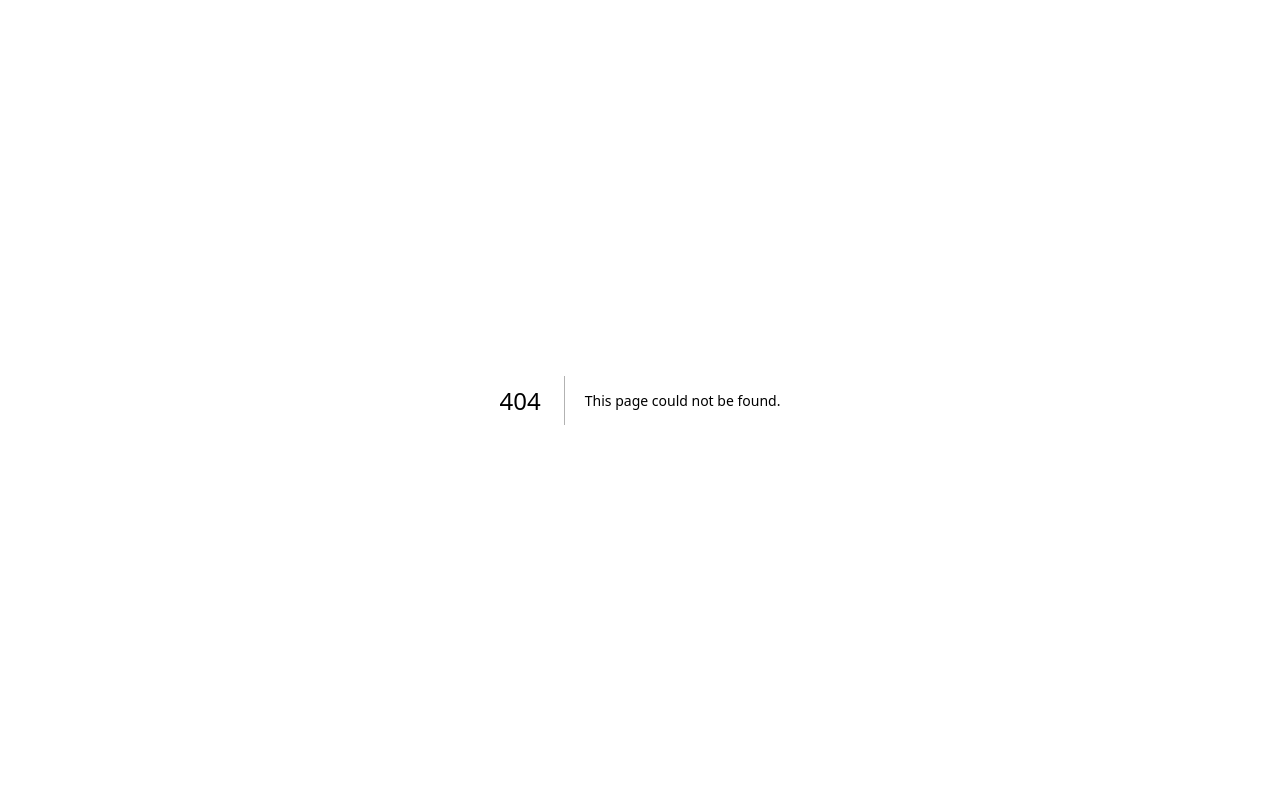
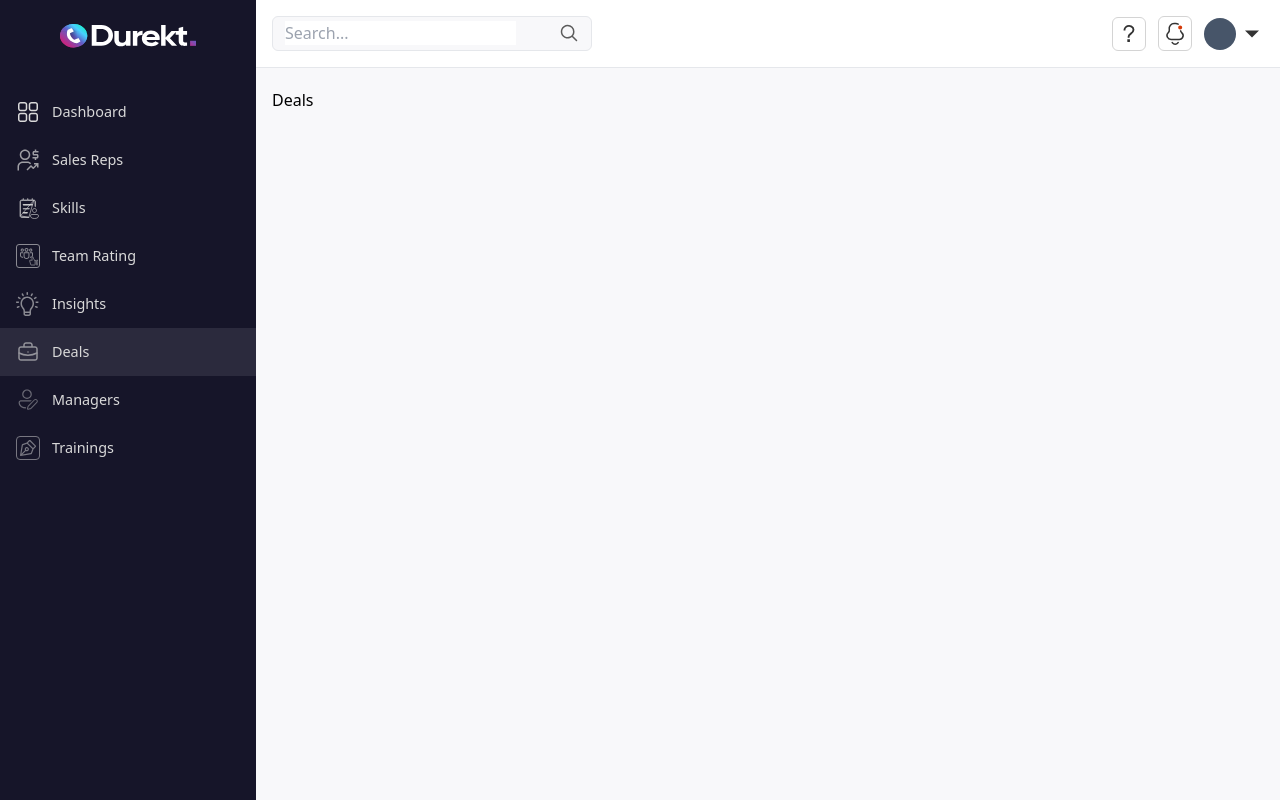
Before and after one commit to Caleb00004/Ai-powered-sales-call-analysis, a Next.js app: page /dashboard/deals in a window 1280 px wide. Before the commit this address had no page. Built offline with nearby package versions, Linux system fonts and the light colour scheme.

Commit message:
update: setup other dahboard pages and added navigation links to side nav

```diff
--- a/src/components/secondary/SideNav.tsx
+++ b/src/components/secondary/SideNav.tsx
@@ -8,43 +8,49 @@ import InsightsIcon from "../../../public/svgs/dashboardIcons/insights-icon.svg"
 import DealsIcon from "../../../public/svgs/dashboardIcons/deals-icon.svg"
 import ManagerIcon from "../../../public/svgs/dashboardIcons/managers-icon.svg"
 import TrainingIcon from "../../../public/svgs/dashboardIcons/trainings-icon.svg"
+import { useRouter } from "next/router"
 
 const SideNav = () => {
+    const router = useRouter()
+    const routeName = router.pathname.split('/').slice(2).join('/')
+
+    console.log(routeName)
+
     return (
         <div className="bg-[#161529] h-screen flex flex-col ">
             <div className=" mx-auto mt-6">
                 <Logo2 />
             </div>
             <div className="flex flex-col text-[#D9D9D9] text-[0.9em] mt-10">
-                <Link href={"#"} className="flex items-center gap-3 hover:bg-[#2B2A3D] py-3 px-4 hover:text-white">
+                <Link href={"/dashboard"} className={`flex items-center gap-3 hover:bg-[#2B2A3D] py-3 px-4 hover:text-white ${routeName === "" && "bg-[#2B2A3D]"}`}>
                     <DashboardIcon />
                     <p>Dashboard</p>
                 </Link>
-                <Link href={"#"} className="flex items-center gap-3 hover:bg-[#2B2A3D] py-3 px-4 hover:text-white">
+                <Link href={"/dashboard/sales-rep"} className={`flex items-center gap-3 hover:bg-[#2B2A3D] py-3 px-4 hover:text-white ${routeName === "sales-rep" && "bg-[#2B2A3D]"}`}>
                     <SalesRepIcon />
                     <p>Sales Reps</p>
                 </Link>
-                <Link href={"#"} className="flex items-center gap-3 hover:bg-[#2B2A3D] py-3 px-4 hover:text-white">
+                <Link href={"/dashboard/skills"} className={`flex items-center gap-3 hover:bg-[#2B2A3D] py-3 px-4 hover:text-white ${routeName === "skills" && "bg-[#2B2A3D]"}`}>
                     <SkillsIcon />
                     <p>Skills</p>
                 </Link>
-                <Link href={"#"} className="flex items-center gap-3 hover:bg-[#2B2A3D] py-3 px-4 hover:text-white">
+                <Link href={"/dashboard/team-rating"} className={`flex items-center gap-3 hover:bg-[#2B2A3D] py-3 px-4 hover:text-white ${routeName === "team-rating" && "bg-[#2B2A3D]"}`}>
                     <TeamIcon />
                     <p>Team Rating</p>
                 </Link>
-                <Link href={"#"} className="flex items-center gap-3 hover:bg-[#2B2A3D] py-3 px-4 hover:text-white">
+                <Link href={"/dashboard/insights"} className={`flex items-center gap-3 hover:bg-[#2B2A3D] py-3 px-4 hover:text-white ${routeName === "insights" && "bg-[#2B2A3D]"}`}>
                     <InsightsIcon />
                     <p>Insights</p>
                 </Link>
-                <Link href={"#"} className="flex items-center gap-3 hover:bg-[#2B2A3D] py-3 px-4 hover:text-white">
+                <Link href={"/dashboard/deals"} className={`flex items-center gap-3 hover:bg-[#2B2A3D] py-3 px-4 hover:text-white ${routeName === "deals" && "bg-[#2B2A3D]"}`}>
                     <DealsIcon />
                     <p>Deals</p>
                 </Link>
-                <Link href={"#"} className="flex items-center gap-3 hover:bg-[#2B2A3D] py-3 px-4 hover:text-white">
+                <Link href={"/dashboard/managers"} className={`flex items-center gap-3 hover:bg-[#2B2A3D] py-3 px-4 hover:text-white ${routeName === "managers" && "bg-[#2B2A3D]"}`}>
                     <ManagerIcon />
                     <p>Managers</p>
                 </Link>
-                <Link href={"#"} className="flex items-center gap-3 hover:bg-[#2B2A3D] py-3 px-4 hover:text-white">
+                <Link href={"/dashboard/trainings"} className={`flex items-center gap-3 hover:bg-[#2B2A3D] py-3 px-4 hover:text-white ${routeName === "trainings" && "bg-[#2B2A3D]"}`}>
                     <TrainingIcon />
                     <p>Trainings</p>
                 </Link>
--- /dev/null
+++ b/src/pages/dashboard/deals.tsx
@@ -0,0 +1,11 @@
+import DashboardLayout from "@/components/layouts/DashboardLayout"
+
+const Deals = () => {
+    return (
+        <DashboardLayout>
+            <h1>Deals</h1>
+        </DashboardLayout>
+    )
+}
+
+export default Deals
--- /dev/null
+++ b/src/pages/dashboard/insights.tsx
@@ -0,0 +1,11 @@
+import DashboardLayout from "@/components/layouts/DashboardLayout"
+
+const Insights = () => {
+    return (
+        <DashboardLayout>
+            <h1>Insights</h1>
+        </DashboardLayout>
+    )
+}
+
+export default Insights
--- /dev/null
+++ b/src/pages/dashboard/managers.tsx
@@ -0,0 +1,11 @@
+import DashboardLayout from "@/components/layouts/DashboardLayout"
+
+const Managers = () => {
+    return (
+        <DashboardLayout>
+            <h1>Managers</h1>
+        </DashboardLayout>
+    )
+}
+
+export default Managers
--- /dev/null
+++ b/src/pages/dashboard/sales-rep.tsx
@@ -0,0 +1,11 @@
+import DashboardLayout from "@/components/layouts/DashboardLayout"
+
+const SalesRep = () => {
+    return (
+        <DashboardLayout>
+            <h1>Sales Rep</h1>
+        </DashboardLayout>
+    )
+}
+
+export default SalesRep
--- /dev/null
+++ b/src/pages/dashboard/skills.tsx
@@ -0,0 +1,11 @@
+import DashboardLayout from "@/components/layouts/DashboardLayout"
+
+const Skills = () => {
+    return (
+        <DashboardLayout>
+            <h1>Skills</h1>
+        </DashboardLayout>
+    )
+}
+
+export default Skills
--- /dev/null
+++ b/src/pages/dashboard/team-rating.tsx
@@ -0,0 +1,11 @@
+import DashboardLayout from "@/components/layouts/DashboardLayout"
+
+const TeamRating = () => {
+    return (
+        <DashboardLayout>
+            <h1>TeamRating</h1>
+        </DashboardLayout>
+    )
+}
+
+export default TeamRating
--- /dev/null
+++ b/src/pages/dashboard/trainings.tsx
@@ -0,0 +1,11 @@
+import DashboardLayout from "@/components/layouts/DashboardLayout"
+
+const Trainings = () => {
+    return (
+        <DashboardLayout>
+            <h1>Trainings</h1>
+        </DashboardLayout>
+    )
+}
+
+export default Trainings
```
